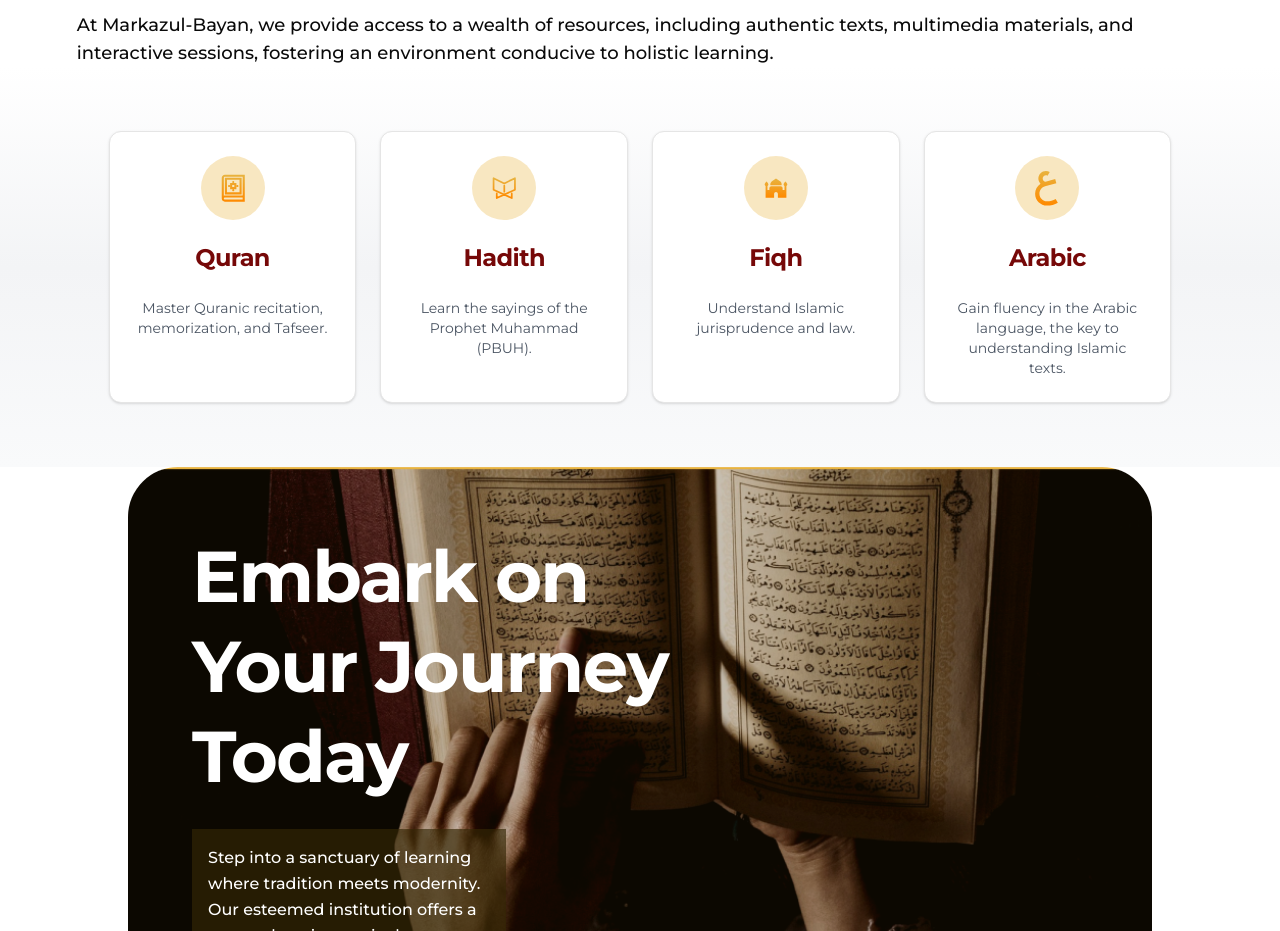
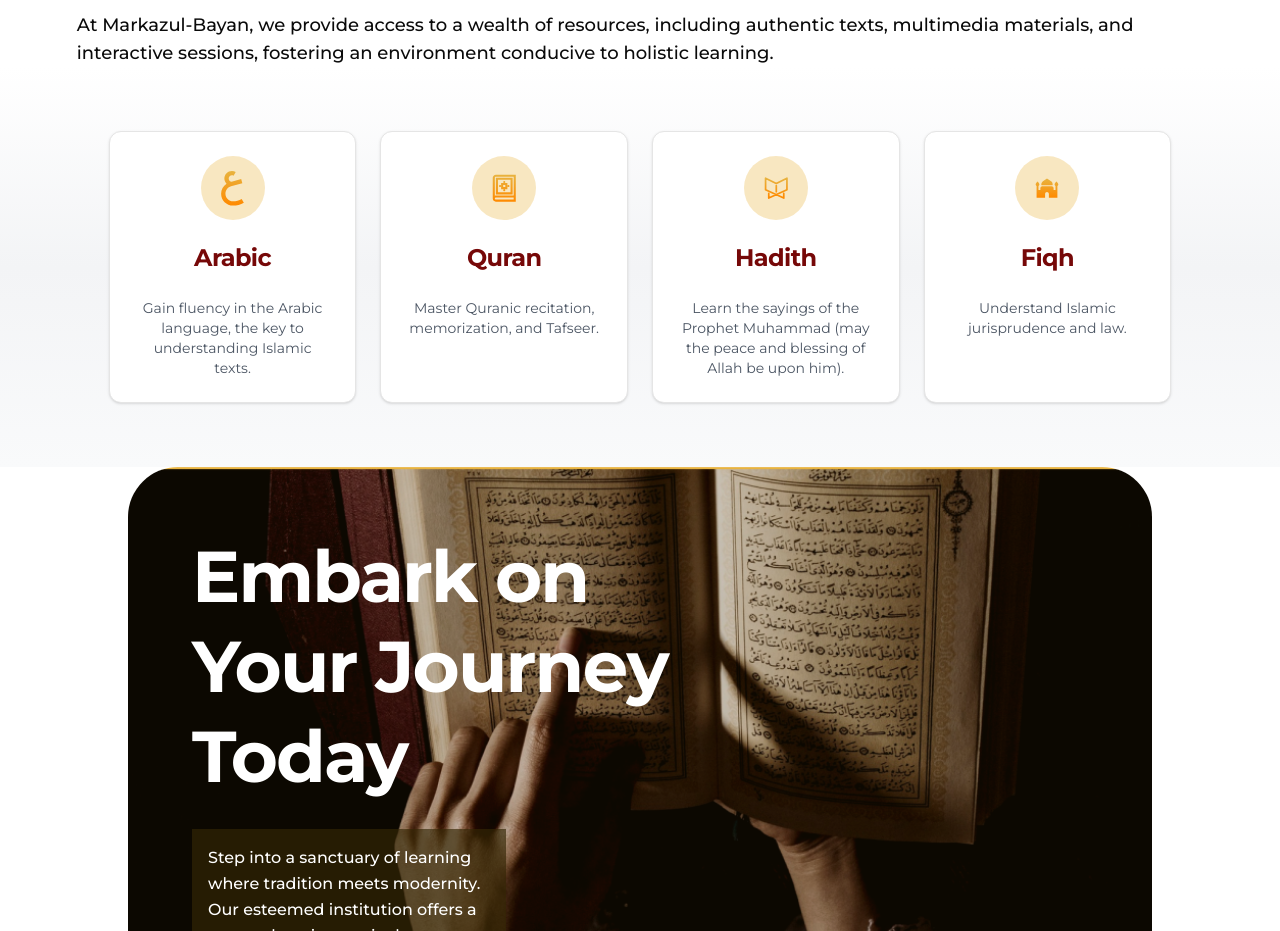
Before and after one commit to Lukman10a/markazulbayaan, a Next.js app: page / in a window 1280 px wide. Shown: the part 2140-3071 px from the top of the page. Built offline with nearby package versions, Linux system fonts and the light colour scheme.

Commit message:
add some changes

```diff
--- a/src/components/Nav.tsx
+++ b/src/components/Nav.tsx
@@ -28,12 +28,12 @@ const Navbar: React.FC = () => {
     <nav className="bg-gray-50 shadow-md sticky top-0 z-50 py-4">
       <div className="container mx-auto flex justify-between items-center px-4 lg:px-8">
         {/* Logo */}
-        <div className="flex items-center">
+        <div className="flex items-center ">
           <Link href="/">
             <Image
               src={markaz}
               alt="Logo"
-              className="mr-4 w-auto h-[58px]"
+              className="mr-4 w-auto h-[58px] text-red-300"
               width={500}
               height={400}
             />
--- a/src/components/subjectcard.tsx
+++ b/src/components/subjectcard.tsx
@@ -14,28 +14,29 @@ import arabic from "/public/assets/arabic.svg";
 const SUBJECTS = [
   {
     id: 1,
+    icon: arabic,
+    title: "Arabic",
+    description:
+      "Gain fluency in the Arabic language, the key to understanding Islamic texts.",
+  },
+  {
+    id: 2,
     icon: quran,
     title: "Quran",
     description: "Master Quranic recitation, memorization, and Tafseer.",
   },
   {
-    id: 2,
+    id: 3,
     icon: hadith,
     title: "Hadith",
-    description: "Learn the sayings of the Prophet Muhammad (PBUH).",
+    description:
+      "Learn the sayings of the Prophet Muhammad (may the peace and blessing of Allah be upon him).",
   },
   {
-    id: 3,
+    id: 4,
     icon: fiqh,
     title: "Fiqh",
     description: "Understand Islamic jurisprudence and law.",
-  },
-  {
-    id: 4,
-    icon: arabic,
-    title: "Arabic",
-    description:
-      "Gain fluency in the Arabic language, the key to understanding Islamic texts.",
   },
 ];
 
```
Also changed, not shown: public/assets/markaz.png.
